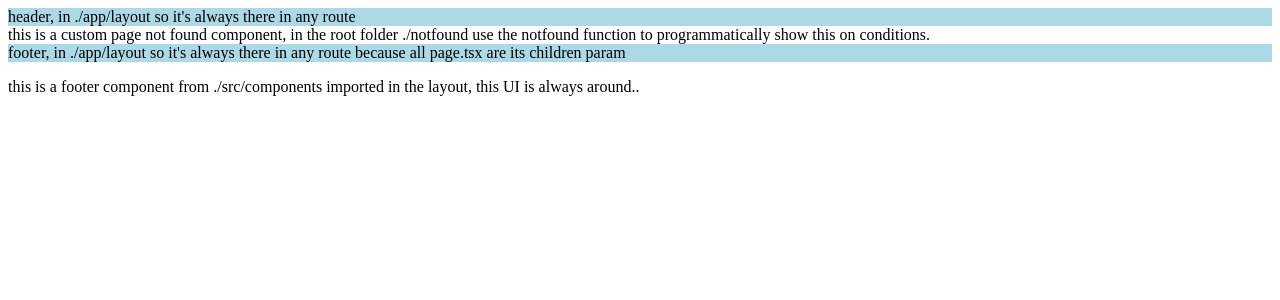
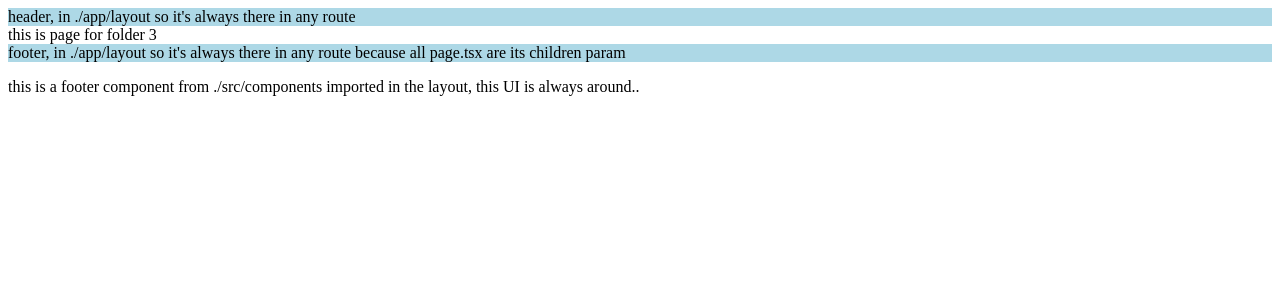
Before and after one commit to AdrianoGratani/adri-blog, a Next.js app: page /f1/f3 in a window 1280 px wide. Before the commit this address had no page. Shown: the top 300 px of the page. Built offline with nearby package versions, Linux system fonts and the light colour scheme.

Commit message:
Create page.tsx f3

```diff
--- /dev/null
+++ b/src/app/f1/f3/page.tsx
@@ -0,0 +1,10 @@
+export default function F3() {
+
+
+  return (
+    <div>
+      this is page for folder 3
+
+    </div>
+  )
+}
```
